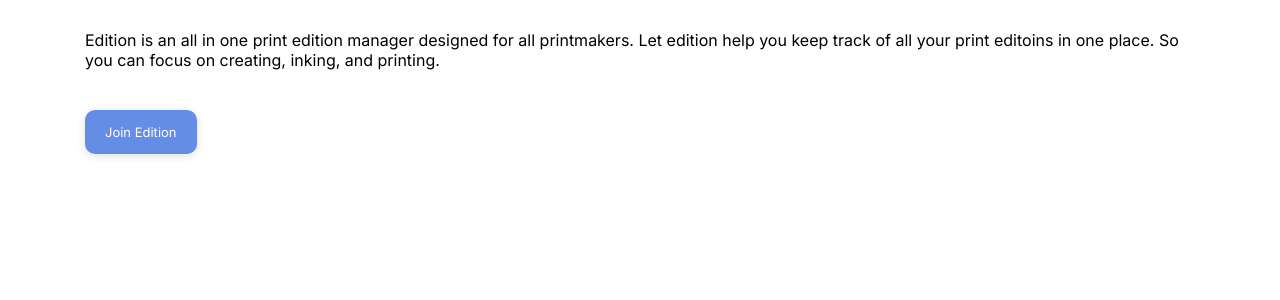
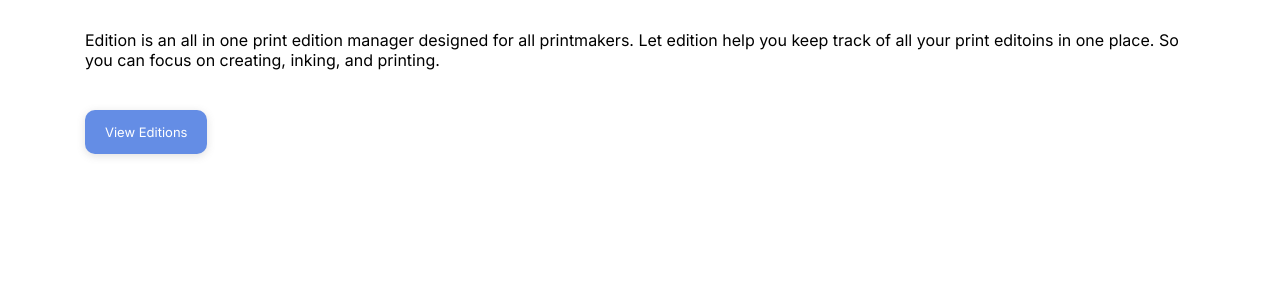
Before and after one commit to erlopez11/edition, a Django app: page / in a window 1280 px wide. Shown: the part 438-738 px from the top of the page. Run offline with Django 5.2, Linux system fonts and the light colour scheme; the visitor is signed in with stand-in values (Sample User, id 1).

Commit message:
wip: home content for logged in users

```diff
--- a/main_app/templates/home.html
+++ b/main_app/templates/home.html
@@ -9,6 +9,10 @@
 <section class='home-text container-max-width'>
     <h1>Ink <br> Print <br> Archive.</h1>
     <p>Edition is an all in one print edition manager designed for all printmakers. Let edition help you keep track of all your print editoins in one place. So you can focus on creating, inking, and printing.</p>
-    <a href="{% url "signup" %}" class="btn-accentone home-btn">Join Edition</a>
+    {% if user.is_authenticated %}
+        <a href="{% url "editions_index" %}" class="btn-accentone home-btn">View Editions</a>
+    {% else %}
+        <a href="{% url "signup" %}" class="btn-accentone home-btn">Join Edition</a>
+    {% endif %}
 </section>
 {% endblock %}
```
